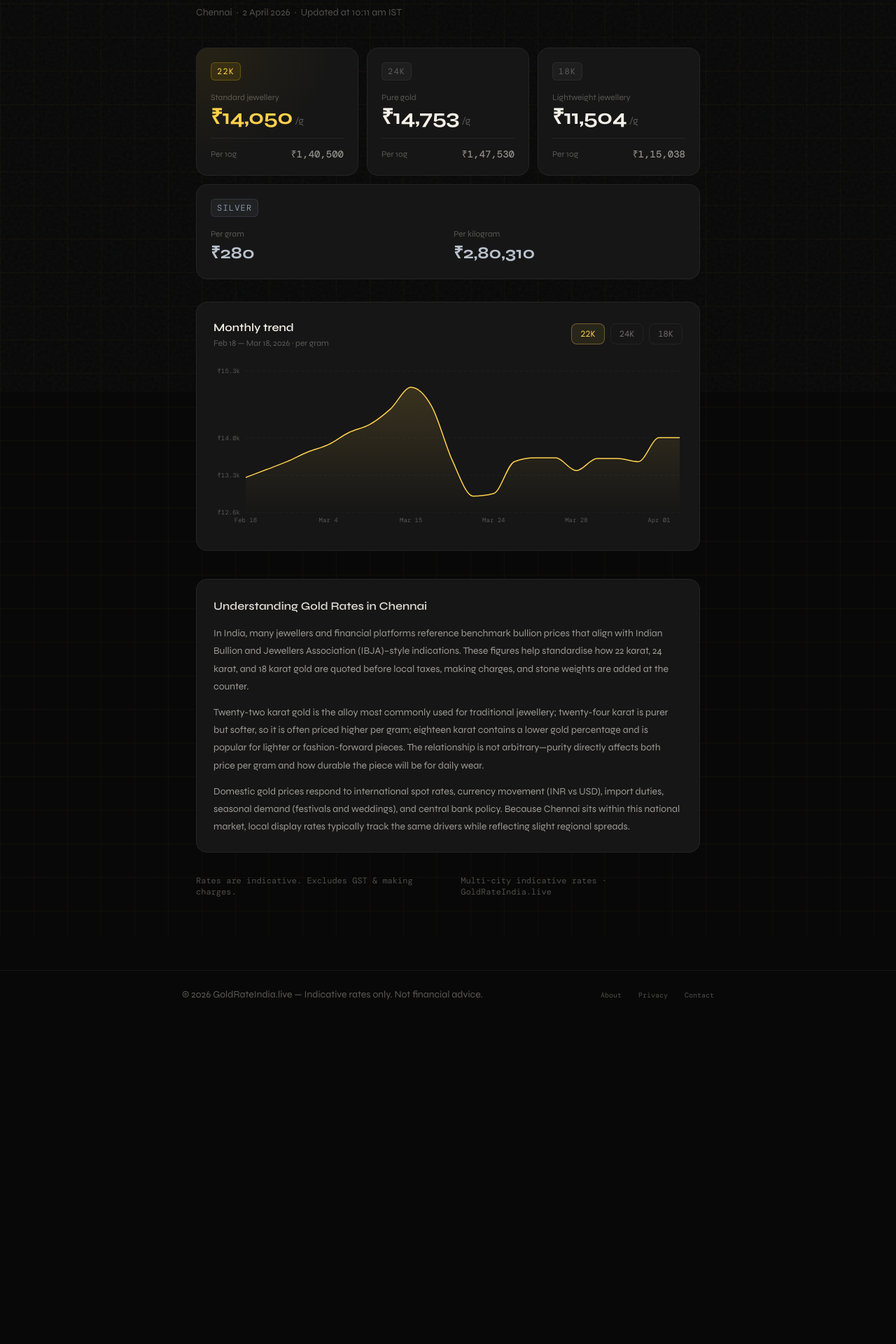
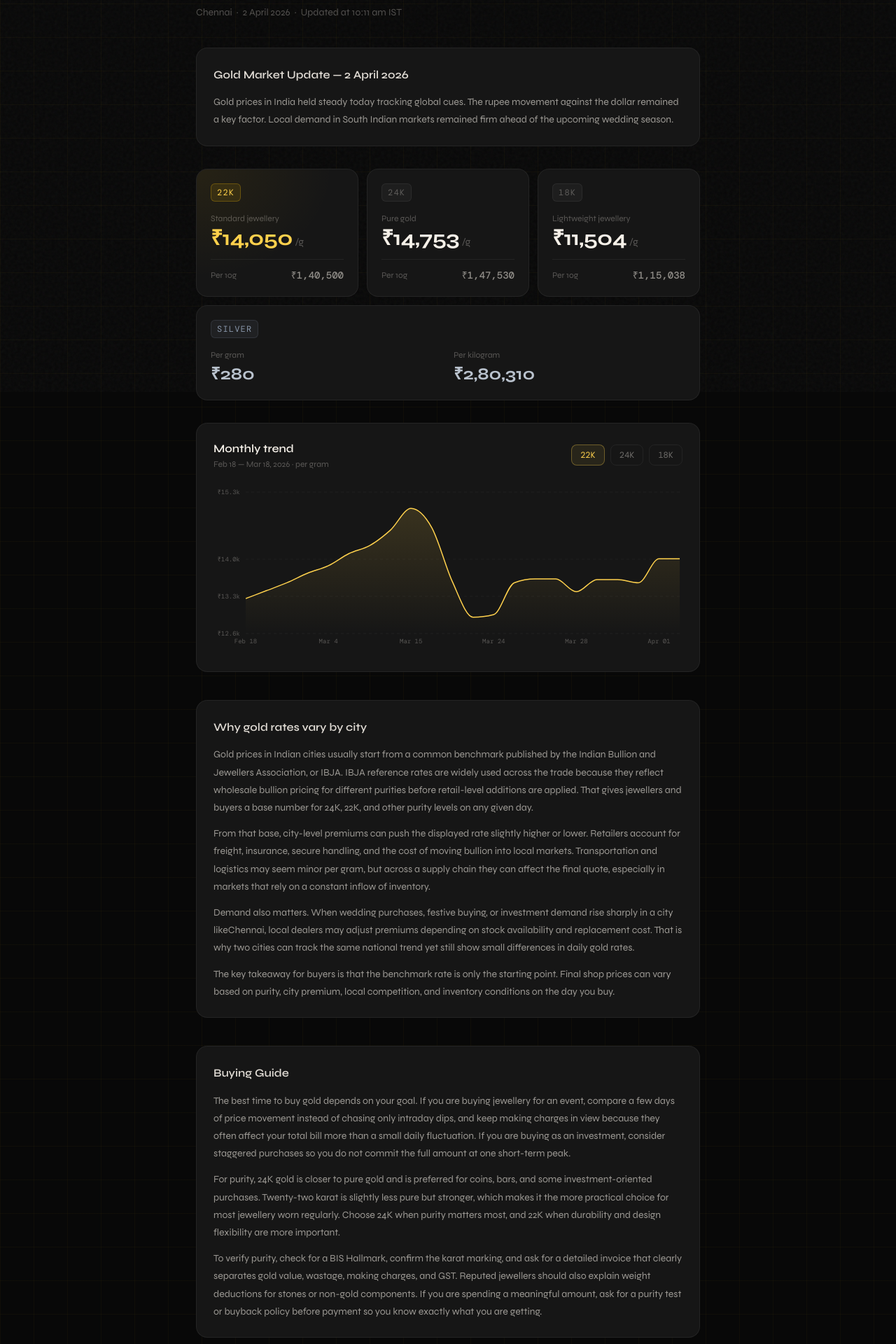
Before and after one commit to Nkodati/hyd-gold, a Next.js app: page / in a window 1280 px wide. Shown: the part 240-2160 px from the top of the page at 70% size. Before the commit the page ends 1695 px from the top, so only its background shows below. Built offline with nearby package versions, Linux system fonts and the light colour scheme.

Commit message:
Add market update and gold buying content

```diff
--- a/public/rates.json
+++ b/public/rates.json
@@ -1,5 +1,6 @@
 {
   "lastUpdated": "2026-04-02T10:11:19.698374+05:30",
+  "marketUpdate": "Gold prices in India held steady today tracking global cues. The rupee movement against the dollar remained a key factor. Local demand in South Indian markets remained firm ahead of the upcoming wedding season.",
   "cities": {
     "chennai": {
       "name": "Chennai",
--- a/src/components/GoldDashboard.tsx
+++ b/src/components/GoldDashboard.tsx
@@ -25,6 +25,7 @@ export interface CityRatesBlock {
 
 export interface GoldRatesData {
   lastUpdated: string
+  marketUpdate: string
   cities: Record<CityKey, CityRatesBlock>
 }
 
@@ -46,6 +47,10 @@ export default function GoldDashboard({ data }: { data: GoldRatesData }) {
     year: 'numeric',
     timeZone: 'Asia/Kolkata',
   })
+  const marketCommentary = data.marketUpdate
+    .split(/(?<=[.!?])\s+/)
+    .map((sentence) => sentence.trim())
+    .filter(Boolean)
 
   return (
     <div className="noise-bg grid-bg min-h-screen relative">
@@ -76,6 +81,14 @@ export default function GoldDashboard({ data }: { data: GoldRatesData }) {
           <p className="text-xs sm:text-sm" style={{ color: 'var(--text-tertiary)' }}>
             {cityName} &nbsp;·&nbsp; {updatedDate} &nbsp;·&nbsp; Updated at {updatedAt} IST
           </p>
+        </div>
+
+        <div
+          className="content-section mb-6 sm:mb-8 fade-up"
+          style={{ animationDelay: '80ms', transform: 'translateY(20px)' }}
+        >
+          <h2 className="!mt-0">Gold Market Update — {updatedDate}</h2>
+          <p>{marketCommentary.join(' ')}</p>
         </div>
 
         <div className="flex flex-col sm:grid sm:grid-cols-3 gap-2 sm:gap-3 mb-2 sm:mb-3">
@@ -123,22 +136,52 @@ export default function GoldDashboard({ data }: { data: GoldRatesData }) {
           className="content-section mt-8 sm:mt-10 fade-up"
           style={{ animationDelay: '500ms', transform: 'translateY(20px)' }}
         >
-          <h2 className="!mt-0">Understanding Gold Rates in {cityName}</h2>
+          <h2 className="!mt-0">Why gold rates vary by city</h2>
           <p>
-            In India, many jewellers and financial platforms reference benchmark bullion prices that align with Indian Bullion
-            and Jewellers Association (IBJA)–style indications. These figures help standardise how 22 karat, 24 karat, and 18
-            karat gold are quoted before local taxes, making charges, and stone weights are added at the counter.
+            Gold prices in Indian cities usually start from a common benchmark published by the Indian Bullion and Jewellers
+            Association, or IBJA. IBJA reference rates are widely used across the trade because they reflect wholesale bullion
+            pricing for different purities before retail-level additions are applied. That gives jewellers and buyers a base
+            number for 24K, 22K, and other purity levels on any given day.
           </p>
           <p>
-            Twenty-two karat gold is the alloy most commonly used for traditional jewellery; twenty-four karat is purer but
-            softer, so it is often priced higher per gram; eighteen karat contains a lower gold percentage and is popular for
-            lighter or fashion-forward pieces. The relationship is not arbitrary—purity directly affects both price per gram and
-            how durable the piece will be for daily wear.
+            From that base, city-level premiums can push the displayed rate slightly higher or lower. Retailers account for
+            freight, insurance, secure handling, and the cost of moving bullion into local markets. Transportation and logistics
+            may seem minor per gram, but across a supply chain they can affect the final quote, especially in markets that rely
+            on a constant inflow of inventory.
           </p>
           <p>
-            Domestic gold prices respond to international spot rates, currency movement (INR vs USD), import duties, seasonal
-            demand (festivals and weddings), and central bank policy. Because {cityName} sits within this national market,
-            local display rates typically track the same drivers while reflecting slight regional spreads.
+            Demand also matters. When wedding purchases, festive buying, or investment demand rise sharply in a city like
+            {cityName}, local dealers may adjust premiums depending on stock availability and replacement cost. That is why two
+            cities can track the same national trend yet still show small differences in daily gold rates.
+          </p>
+          <p>
+            The key takeaway for buyers is that the benchmark rate is only the starting point. Final shop prices can vary based
+            on purity, city premium, local competition, and inventory conditions on the day you buy.
+          </p>
+        </div>
+
+        <div
+          className="content-section mt-8 sm:mt-10 fade-up"
+          style={{ animationDelay: '580ms', transform: 'translateY(20px)' }}
+        >
+          <h2 className="!mt-0">Buying Guide</h2>
+          <p>
+            The best time to buy gold depends on your goal. If you are buying jewellery for an event, compare a few days of
+            price movement instead of chasing only intraday dips, and keep making charges in view because they often affect your
+            total bill more than a small daily fluctuation. If you are buying as an investment, consider staggered purchases so
+            you do not commit the full amount at one short-term peak.
+          </p>
+          <p>
+            For purity, 24K gold is closer to pure gold and is preferred for coins, bars, and some investment-oriented
+            purchases. Twenty-two karat is slightly less pure but stronger, which makes it the more practical choice for most
+            jewellery worn regularly. Choose 24K when purity matters most, and 22K when durability and design flexibility are
+            more important.
+          </p>
+          <p>
+            To verify purity, check for a BIS Hallmark, confirm the karat marking, and ask for a detailed invoice that clearly
+            separates gold value, wastage, making charges, and GST. Reputed jewellers should also explain weight deductions for
+            stones or non-gold components. If you are spending a meaningful amount, ask for a purity test or buyback policy
+            before payment so you know exactly what you are getting.
           </p>
         </div>
 
```
Also changed, not shown: 1 other file (tests, documents, lock files or other folders).
